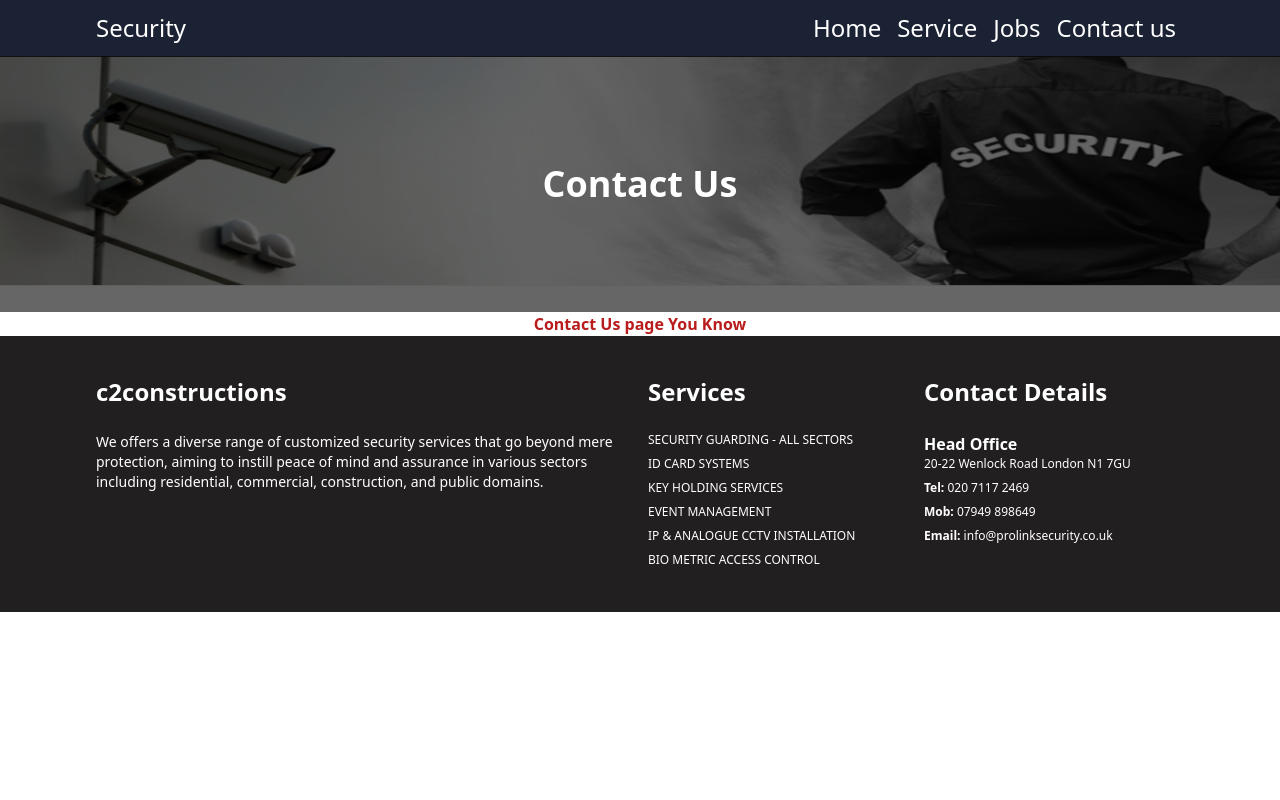
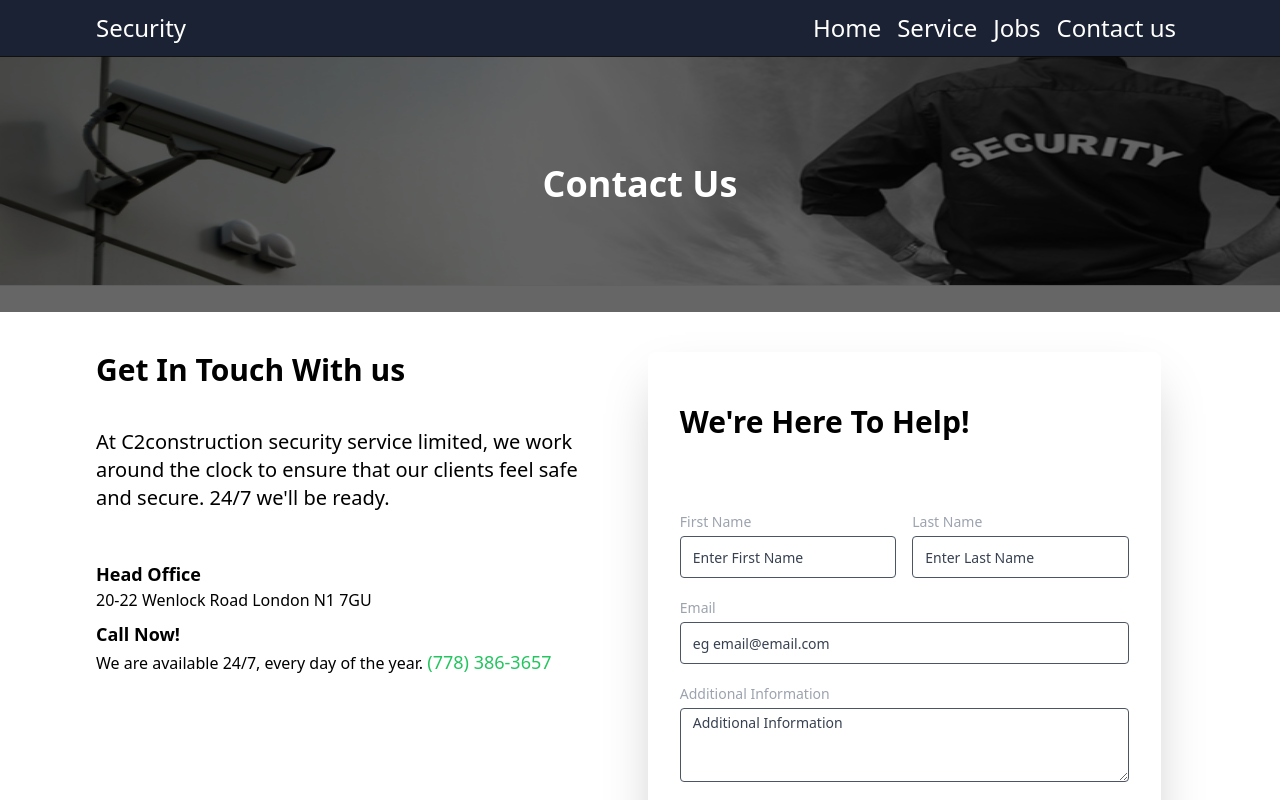
Before and after one commit to Dev-Tonia/c2consecurity, a Nuxt app: page /contact-us in a window 1280 px wide. Shown: the top 800 px of the page. Built offline with nearby package versions, Linux system fonts and the light colour scheme.

Commit message:
added the contacted us page

```diff
--- /dev/null
+++ b/components/ContactForm.vue
@@ -0,0 +1,98 @@
+<script setup>
+import { useVuelidate } from "@vuelidate/core";
+import { required, email } from "@vuelidate/validators";
+// const formData = ref(formInitial);
+const formData = reactive({
+  email: "",
+  firstName: "",
+  lastName: "",
+
+  additionalInfo: "",
+});
+const rules = computed(() => {
+  return {
+    email: {
+      required,
+      email,
+    },
+    firstName: { required },
+    lastName: { required },
+
+    additionalInfo: { required },
+  };
+});
+
+const v$ = useVuelidate(rules, formData);
+
+const submitForm = () => {
+  v$.value.$validate();
+  if (v$.value.$error) {
+    console.log("error occurred");
+    return;
+  } else {
+    console.log(formData.email, formData.name, formData.password);
+  }
+  formData.name = "";
+  formData.email = "";
+  formData.phoneNumber = "";
+  formData.confirmPassword = null;
+};
+</script>
+<template>
+  <form
+    @submit.prevent="submitForm"
+    class="mx-auto mt-10 flex w-full flex-col rounded-lg p-8 shadow-2xl md:mt-0 md:w-11/12"
+  >
+    <div class="mb-7 pt-5">
+      <h2 class="text-xl md:text-2xl lg:text-3xl font-bold pb-10">
+        We're Here To Help!
+      </h2>
+    </div>
+    <!-- Name input -->
+    <!-- label,placeHolder,id,type,error -->
+    <div class="flex gap-4">
+      <CustomInput
+        class="w-full"
+        v-model="formData.name"
+        place-holder="Enter First Name"
+        label="First Name"
+        id="name"
+        type="text"
+        :error="v$.firstName.$error"
+      />
+      <CustomInput
+        class="w-full"
+        v-model="formData.name"
+        place-holder="Enter Last Name"
+        label="Last Name"
+        id="name"
+        type="text"
+        :error="v$.lastName.$error"
+      />
+    </div>
+
+    <!-- Email input -->
+    <CustomInput
+      v-model="formData.email"
+      place-holder="eg email@email.com"
+      label="Email"
+      id="email"
+      type="email"
+      :error="v$.email.$error"
+    />
+    <!-- textarea -->
+    <CustomTextArea
+      v-model="formData.additionalInfo"
+      place-holder="Additional Information"
+      label="Additional Information "
+      id="additionalInfo"
+      :error="v$.additionalInfo.$error"
+    />
+    <button
+      type="submit"
+      class="rounded border-0 bg-green-500 py-2 px-8 font-bold text-gray-100 transition-colors duration-500 hover:bg-green-500 hover:bg-opacity-80 focus:outline-none"
+    >
+      Submit
+    </button>
+  </form>
+</template>
--- a/components/JobsForm.vue
+++ b/components/JobsForm.vue
@@ -46,10 +46,18 @@ const submitForm = () => {
   } else {
     console.log(formData.email, formData.name, formData.password);
   }
-  formData.name = "";
   formData.email = "";
+  formData.firstName = "";
+  formData.lastName = "";
   formData.phoneNumber = "";
-  formData.confirmPassword = null;
+  formData.address1 = "";
+  formData.address2 = "";
+  formData.city = "";
+  formData.state = "";
+  formData.zipCode = "";
+  formData.country = "";
+  formData.qualifications = [];
+  formData.additionalInfo = "";
 };
 </script>
 
@@ -60,20 +68,15 @@ const submitForm = () => {
         @submit.prevent="submitForm"
         class="mx-auto mt-10 flex w-full flex-col rounded-lg p-8 shadow-2xl md:mt-0 md:w-5/6"
       >
-        <div class="mb-7 pt-5">
-          <h2 class="font-medium text-lg md:text-xl lg:text-2xl text-center">
-            APPLICATION FORM
-          </h2>
-          <p class="italic text-sm text-center text-green-500">
-            Come work with us
-          </p>
-        </div>
+        <h2 class="text-xl md:text-2xl lg:text-3xl font-bold pb-10">
+          We're Here To Help!
+        </h2>
         <!-- Name input -->
         <!-- label,placeHolder,id,type,error -->
         <div class="flex gap-4">
           <CustomInput
             class="w-full"
-            v-model="formData.name"
+            v-model="formData.firstName"
             place-holder="Enter First Name"
             label="First Name"
             id="name"
@@ -82,7 +85,7 @@ const submitForm = () => {
           />
           <CustomInput
             class="w-full"
-            v-model="formData.name"
+            v-model="formData.lastName"
             place-holder="Enter Last Name"
             label="Last Name"
             id="name"
@@ -90,7 +93,6 @@ const submitForm = () => {
             :error="v$.lastName.$error"
           />
         </div>
-
         <!-- Email input -->
         <CustomInput
           v-model="formData.email"
@@ -100,7 +102,6 @@ const submitForm = () => {
           type="email"
           :error="v$.email.$error"
         />
-
         <!-- Phone input -->
         <CustomInput
           v-model="formData.phoneNumber"
@@ -159,7 +160,7 @@ const submitForm = () => {
             />
             <CustomInput
               class="w-full"
-              v-model="formData.state"
+              v-model="formData.country"
               place-holder="Country "
               label="Country"
               id="country "
--- a/pages/contact-us.vue
+++ b/pages/contact-us.vue
@@ -1,8 +1,46 @@
 <template>
   <Banner title="Contact Us" />
-  <div>
-    <h2 class="text-center text-red-700 font-bold">Contact Us page You Know</h2>
-  </div>
+
+  <section class="py-10">
+    <div class="container">
+      <div class="flex gap-4">
+        <div class="w-1/2">
+          <div class="pb-12">
+            <h2 class="text-xl md:text-2xl lg:text-3xl font-bold pb-10">
+              Get In Touch With us
+            </h2>
+            <p class="text-lg md:text-xl font-medium">
+              At C2construction security service limited, we work around the
+              clock to ensure that our clients feel safe and secure. 24/7 we'll
+              be ready.
+            </p>
+          </div>
+          <div class="mb-2">
+            <h5 class="font-bold md:text-lg">Head Office</h5>
+            <p class="">20-22 Wenlock Road London N1 7GU</p>
+          </div>
+          <div class="mb-2">
+            <h5 class="font-bold md:text-lg">Call Now!</h5>
+            <p class="">
+              We are available 24/7, every day of the year.
+              <span class="text-green-500 font-medium text-lg">
+                <a
+                  href="tel:+7783863657"
+                  rel="noreferrer noopener"
+                  target="_blank"
+                >
+                  (778) 386-3657</a
+                >
+              </span>
+            </p>
+          </div>
+        </div>
+        <div>
+          <ContactForm />
+        </div>
+      </div>
+    </div>
+  </section>
 </template>
 
 <script setup></script>
```
